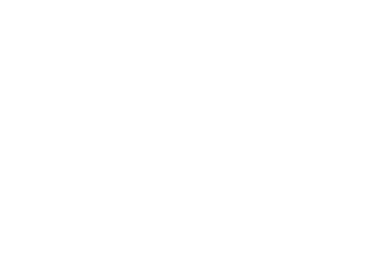
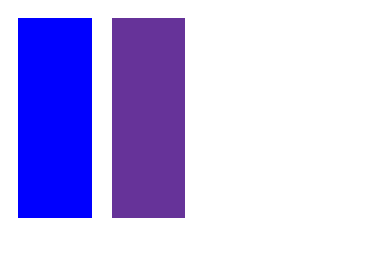
Before and after one commit to gustavocorrea86/html_e_css, a plain HTML site: page Button Swith Toggle/função com retorno sem parametro/exemplo1.html in a window 390 px wide. Drawn offline with Linux system fonts and the light colour scheme.

Commit message:
Update exemplo1.html

```diff
--- a/Button Swith Toggle/função com retorno sem parametro/exemplo1.html
+++ b/Button Swith Toggle/função com retorno sem parametro/exemplo1.html
@@ -3,9 +3,67 @@
 <head>
     <meta charset="UTF-8">
     <meta name="viewport" content="width=device-width, initial-scale=1.0">
-    <title>Document</title>
+    <title>Exemplo prático 1 - funções com retorno e sem parametro</title>
+    <style>
+        .box{
+            display: flex;
+        }
+        .div1{
+            width: 200px;
+            height: 200px;
+            background-color: blue;
+            margin: 10px;
+            cursor: pointer;
+        }
+        .div2{
+            width: 200px;
+            height: 200px;
+            background-color: rebeccapurple;
+            margin: 10px;
+            cursor: pointer;
+        }
+        .div3{
+            width: 200px;
+            height: 200px;
+            margin: 10px;
+        }
+        .div4{
+            width: 200px;
+            height: 200px;
+            margin: 10px;
+        }
+    </style>
 </head>
 <body>
+    <div class="box">
+        <div class="div1"></div>
+        <div class="div2"></div>
+        <div class="div3"></div>
+        <div class="div4"></div>
+    </div>
+</body>
+<script>
+    const div1 = document.querySelector('.div1')
+    const div2 = document.querySelector('.div2')
+    const div3 = document.querySelector('.div3')
+    const div4 = document.querySelector('.div4')
 
-</body>
+
+    function mudaCor(){
+        return 'green'
+        function mudaCor1(){
+            return 'red'
+        }
+
+
+    }
+    div2.addEventListener('click', ()=>{
+        div3.style.backgroundColor = mudaCor()
+        div2.addEventListener('click', ()=>{
+            div4.style.backgroundColor = mudaCor()
+        })
+
+
+    })
+</script>
 </html>
```
